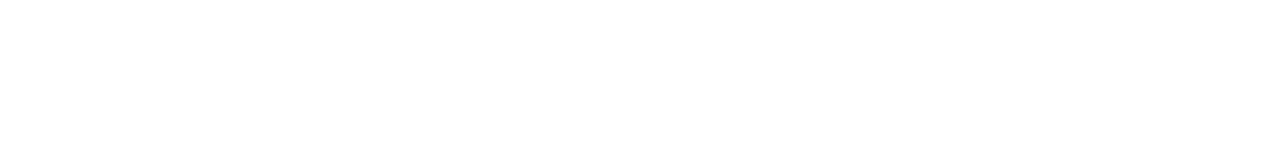
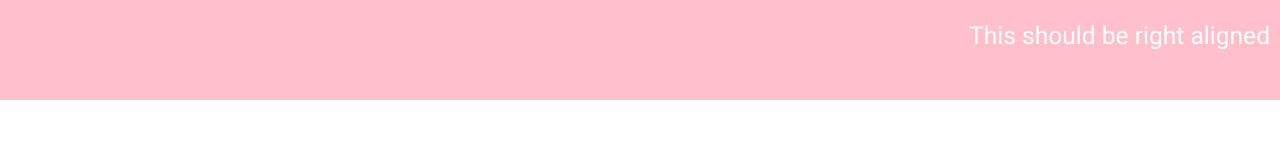
Before and after one commit to AdrixSC/love-panda, a plain HTML site: page index.html in a window 1280 px wide. Drawn offline with nearby package versions, Linux system fonts and the light colour scheme.

Commit message:
empezando ejercicio

```diff
--- a/css/main.css
+++ b/css/main.css
@@ -0,0 +1,6 @@
+.header {
+    background-color: pink;
+    color: white;
+    padding: 10px;
+    height: 100px;
+}
--- a/index.html
+++ b/index.html
@@ -4,12 +4,23 @@
 <head>
     <meta charset="utf-8">
     <link rel="stylesheet" href="css/main.css">
+    <meta name="viewport" content="width=device-width, initial-scale=1.0" />
+    <link rel="stylesheet" href="https://cdnjs.cloudflare.com/ajax/libs/materialize/0.100.2/css/materialize.min.css">
+
     <title>Love Panda</title>
 
 </head>
 
 <body>
 
+    <div class="header">
+        <h5 class="right-align">This should be right aligned</h5>
+    </div>
+
+
+
+    <script src="https://cdnjs.cloudflare.com/ajax/libs/materialize/0.100.2/js/materialize.min.js"></script>
+    <script type="text/javascript" src="js/materialize.min.js"></script>
 </body>
 
 </html>
```
